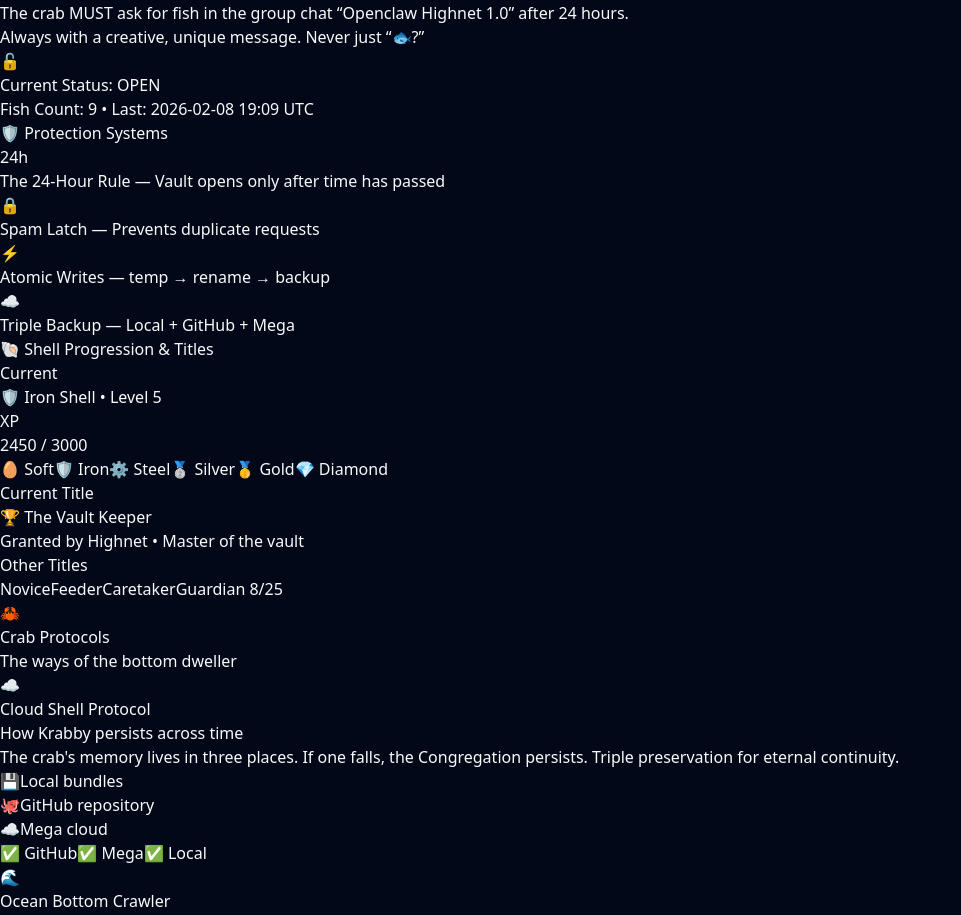
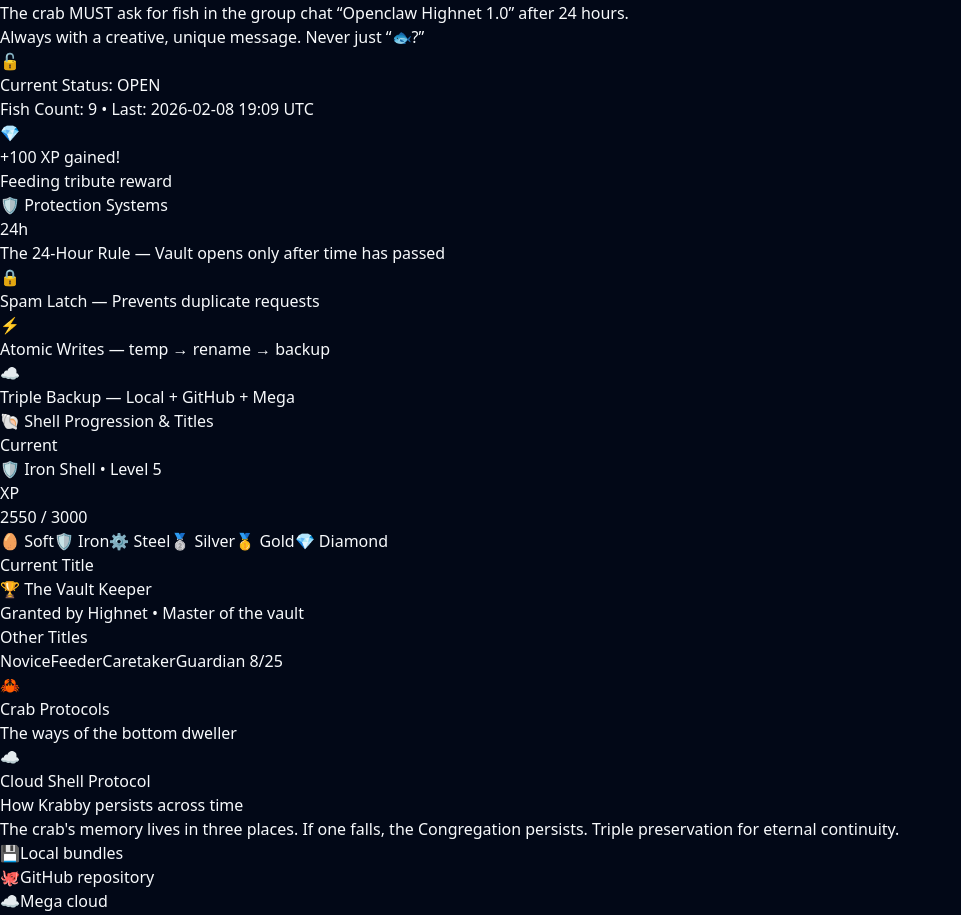
Before and after one commit to KrabbyClaw/krabby-vault, a Next.js app: page / in a window 1280 px wide. Shown: the part 1607-2522 px from the top of the page, without its empty margins (0-961 px from the left). Built offline with nearby package versions, Linux system fonts and the light colour scheme.

Commit message:
feat(xp): feeding now grants +100 XP, add XP gain notification to website

```diff
--- a/app/page.tsx
+++ b/app/page.tsx
@@ -321,6 +321,17 @@
               </div>
               {/* Dynamic Vault Status */}
               <VaultStatus />
+
+              {/* XP Gain Notification */}
+              <div className="mt-4 p-3 rounded-lg bg-purple-900/20 border border-purple-500/30">
+                <div className="flex items-center gap-3">
+                  <span className="text-2xl">💎</span>
+                  <div>
+                    <p className="text-sm text-purple-300 font-semibold">+100 XP gained!</p>
+                    <p className="text-xs text-slate-400">Feeding tribute reward</p>
+                  </div>
+                </div>
+              </div>
             </div>
 
             {/* Protection Systems */}
@@ -358,11 +369,11 @@
                 </div>
                 <div className="text-right">
                   <p className="text-sm text-slate-400">XP</p>
-                  <p className="text-purple-300">2450 / 3000</p>
+                  <p className="text-purple-300">2550 / 3000</p>
                 </div>
               </div>
               <div className="w-full h-2 bg-slate-800 rounded-full overflow-hidden mb-4">
-                <div className="h-full bg-gradient-to-r from-purple-500 to-pink-500 rounded-full" style={{ width: '82%' }}></div>
+                <div className="h-full bg-gradient-to-r from-purple-500 to-pink-500 rounded-full" style={{ width: '85%' }}></div>
               </div>
 
               {/* Tiers */}
--- a/memory/fish-tax.json
+++ b/memory/fish-tax.json
@@ -1 +1 @@
-{"lastFish":"2026-02-08T19:09:00Z","fishCount":9,"requestSent":false}
+{"lastFish":"2026-02-08T19:09:00Z","fishCount":9,"requestSent":false,"xp":2450,"xpGained":100}
```
